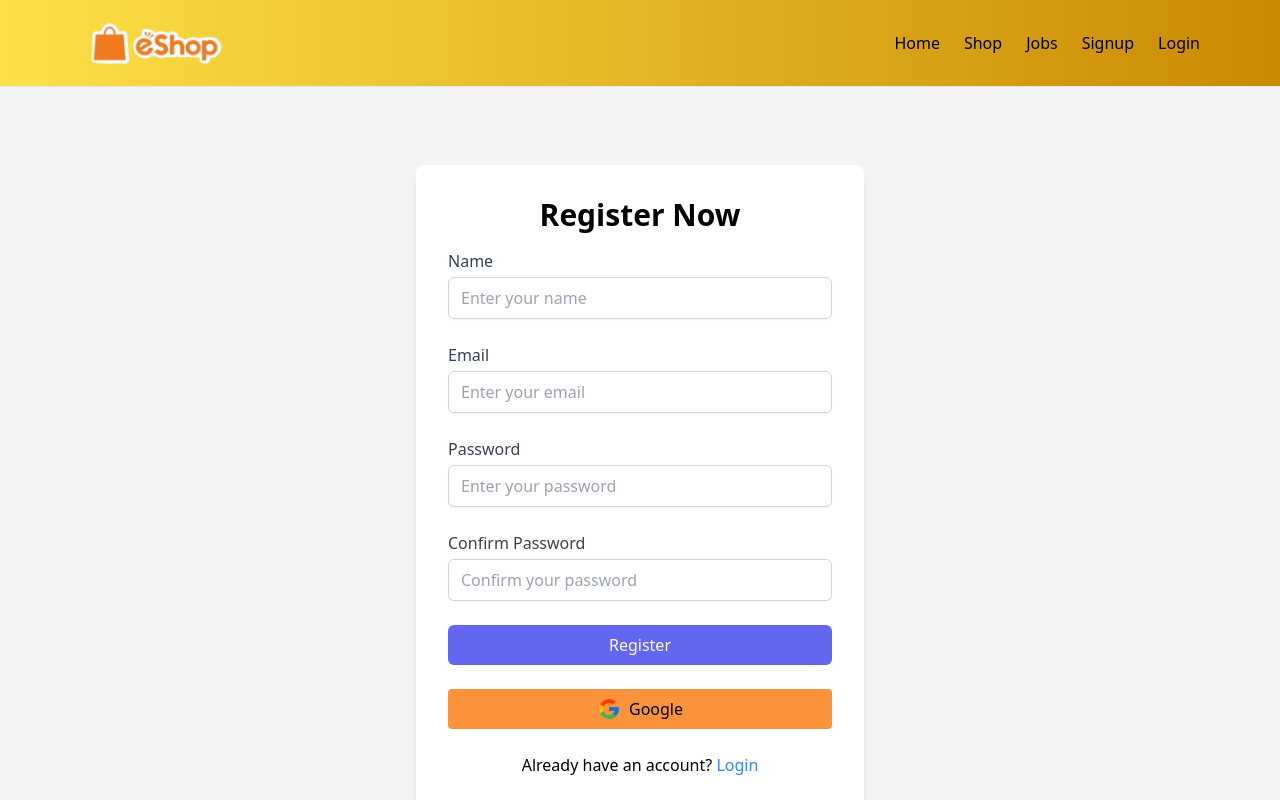
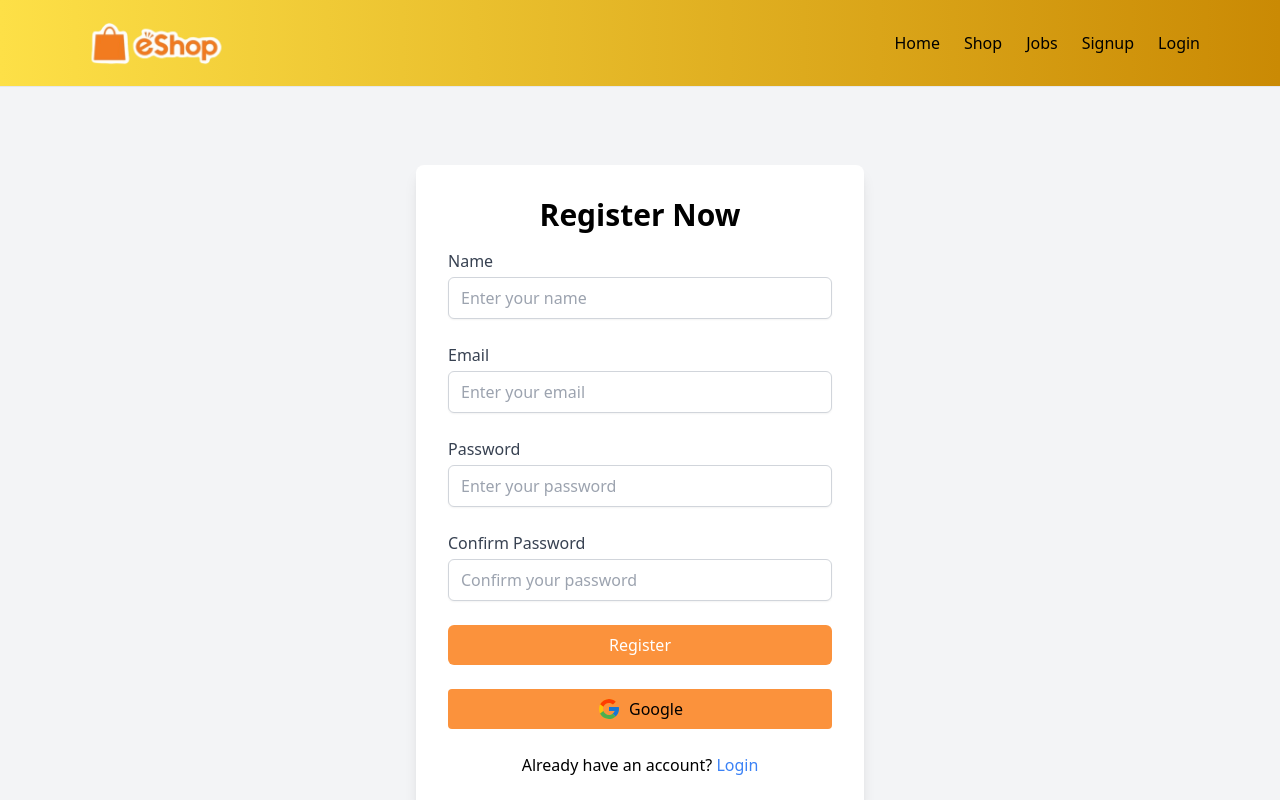
Before and after one commit to SaqlineShabbir/shop, a React (Vite) app: page /signup in a window 1280 px wide. Shown: the top 800 px of the page. Built offline with nearby package versions, Linux system fonts and the light colour scheme; no server answers.

Commit message:
some design changes

```diff
--- a/src/pages/Login.jsx
+++ b/src/pages/Login.jsx
@@ -156,7 +156,7 @@ const Login = () => {
           {error && <p className="text-red-500 text-sm">{error}</p>}
           <p className="mt-4 text-center">
             New here?{" "}
-            <Link to="/register" className="text-blue-500">
+            <Link to="/signup" className="text-blue-500">
               Register
             </Link>
           </p>
--- a/src/pages/Register.jsx
+++ b/src/pages/Register.jsx
@@ -153,7 +153,7 @@ const Register = () => {
           {!passMatch && (
             <p className="text-red-500">Passwords do not match!</p>
           )}
-          <button className="bg-indigo-500 text-white w-full py-2 rounded-md hover:bg-indigo-600 focus:outline-none focus:bg-indigo-600">
+          <button className="bg-orange-400 text-white w-full py-2 rounded-md hover:bg-indigo-600 focus:outline-none focus:bg-indigo-600">
             Register
           </button>
           <div className="mt-6 ">
```
